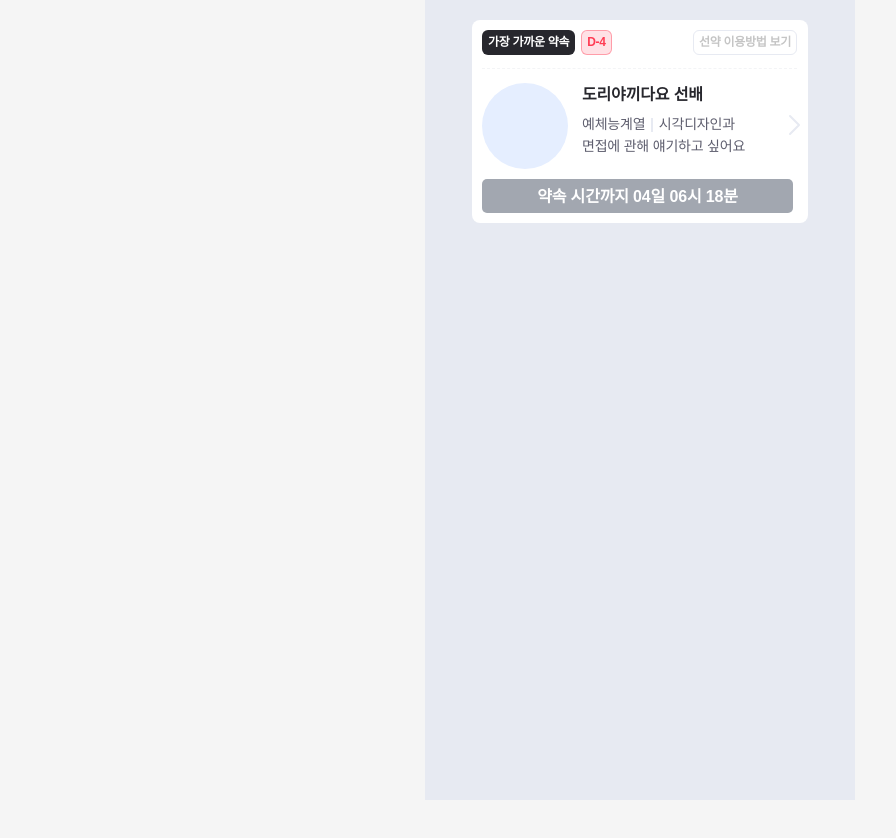
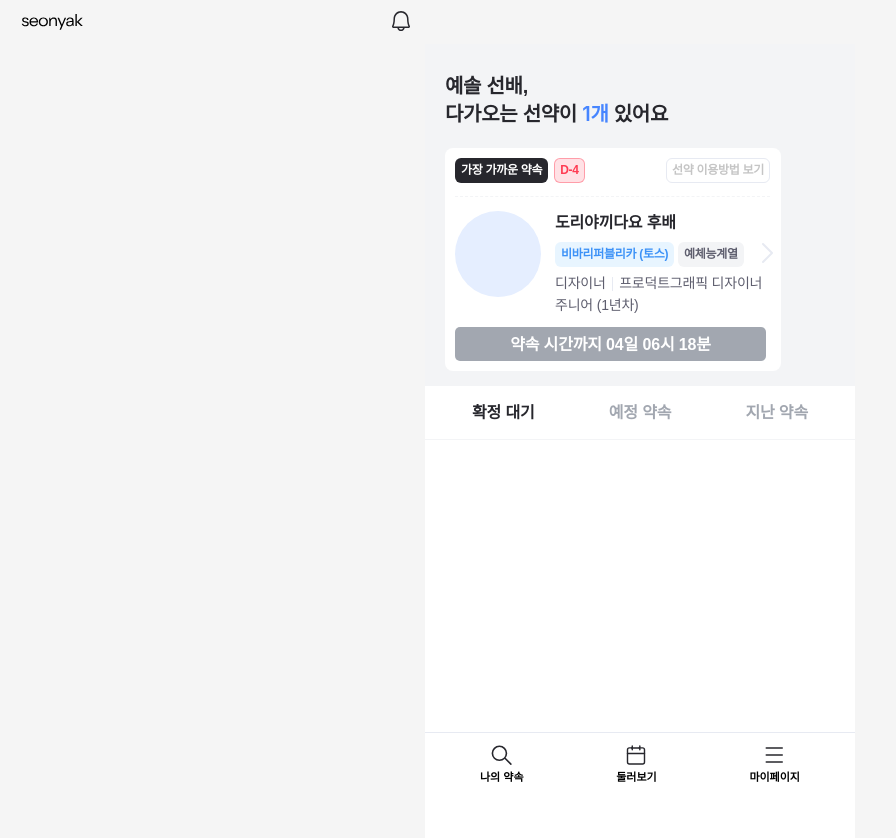
Before and after one commit to TEAM-SEONYAK/SEONYAK_CLIENT, a React (Vite) app: page / in a window 1280 px wide. Shown: the top 838 px of the page, without its empty margins (0-896 px from the left). Before the commit the page ends 800 px from the top, so only its background shows below. Built offline with nearby package versions, Linux system fonts and the light colour scheme; no server answers; a web font is replaced by a local one; what emotion-reset would draw is missing.

Commit message:
feat: 선후배에 따라 컴포넌트 분기처리

```diff
--- a/src/pages/promiseList/PromiseListPage.tsx
+++ b/src/pages/promiseList/PromiseListPage.tsx
@@ -1,24 +1,12 @@
-import styled from '@emotion/styled';
+import Layout from './commons/Layout';
 import RecentCard from './commons/RecentCard';
 
 const PromiseListPage = () => {
   return (
-    <TempWrapper>
+    <Layout>
       <RecentCard></RecentCard>
-    </TempWrapper>
+    </Layout>
   );
 };
 
 export default PromiseListPage;
-
-const TempWrapper = styled.div`
-  display: flex;
-  flex-direction: column;
-  align-items: center;
-
-  width: 100vw;
-  height: 100vh;
-  padding: 2rem;
-
-  background-color: ${({ theme }) => theme.colors.grayScaleLG2};
-`;
--- a/src/pages/promiseList/commons/Layout.tsx
+++ b/src/pages/promiseList/commons/Layout.tsx
@@ -1,17 +1,24 @@
 import styled from '@emotion/styled';
+import React from 'react';
 import PromiseTap from './PromiseTap';
 import Title from './Title';
 import { TempLogoIc, AlarmIc } from '../../../assets/svgs';
 import { Header } from '../../../components/commons/Header';
 import Nav from '../../../components/commons/Nav';
 
-const Layout = () => {
+interface LayoutPropType {
+  children: React.ReactNode;
+}
+
+const Layout = (props: LayoutPropType) => {
+  const { children } = props;
   return (
     <>
       <Header LeftSvg={TempLogoIc} RightSvg={AlarmIc} />
       <Wrapper>
         <RecentLayout>
           <Title name="예솔" userRole="SENIOR" count={1} />
+          {children}
         </RecentLayout>
         <PromiseTap />
         <Nav />
@@ -23,6 +30,10 @@ const Layout = () => {
 export default Layout;
 
 const Wrapper = styled.div`
+  display: flex;
+  flex-direction: column;
+  justify-content: center;
+
   width: 100vw;
   height: 100%;
   margin-top: 4.4rem;
@@ -32,6 +43,5 @@ const Wrapper = styled.div`
 
 const RecentLayout = styled.div`
   width: 100vw;
-  height: 31.5rem;
   padding: 1.5rem 2rem 0;
 `;
--- a/src/pages/promiseList/commons/RecentCard.tsx
+++ b/src/pages/promiseList/commons/RecentCard.tsx
@@ -7,6 +7,8 @@ import { calculateTimeLeft } from '../utils/calculateTimeLeft';
 
 const RecentCard = () => {
   // 약속 개수 임시 데이터
+  const name = '도리야끼다요';
+  const userRole = 'JUNIOR';
   const length = 2;
   const dummyDate = '2024.07.14';
   const startTime = '14:42';
@@ -24,7 +26,7 @@ const RecentCard = () => {
   const { diffText, diff, dDayDiff } = timeLeft;
 
   return (
-    <Wrapper>
+    <Wrapper $userRole={userRole}>
       <RecentNav>
         <RecentDayWrapper>
           <ProfileChip type="promiseNum" content={length ? '가장 가까운 약속' : '약속 없음'} />
@@ -36,13 +38,21 @@ const RecentCard = () => {
       <ProfileContainer>
         <TempImg />
         <InfoContainer>
-          <Name>도리야끼다요 선배</Name>
+          <Name>
+            {name} {userRole === 'SENIOR' ? '선배' : '후배'}
+          </Name>
+          {userRole === 'JUNIOR' && (
+            <CompanyContainer>
+              <ProfileChip type="company" content="비바리퍼블리카 (토스)" />
+              <ProfileChip type="field" content="예체능계열" />
+            </CompanyContainer>
+          )}
           <MajorDiv>
-            <Major>예체능계열</Major>
+            <Major>디자이너</Major>
             <Divider />
-            <Major>시각디자인과</Major>
+            <Major>프로덕트그래픽 디자이너</Major>
           </MajorDiv>
-          <Description>면접에 관해 얘기하고 싶어요</Description>
+          <Description>주니어 (1년차)</Description>
         </InfoContainer>
         <CardArrowRightGrayIcon />
       </ProfileContainer>
@@ -53,10 +63,11 @@ const RecentCard = () => {
 
 export default RecentCard;
 
-const Wrapper = styled.section`
+const Wrapper = styled.section<{ $userRole: string }>`
   position: relative;
 
   width: 33.6rem;
+  margin-bottom: ${({ $userRole }) => ($userRole === 'SENIOR' ? '2.4rem' : '1.5rem')};
   padding: 1rem 1.1rem 1rem 1rem;
   border-radius: 8px;
 
@@ -150,3 +161,11 @@ const CardArrowRightGrayIcon = styled(CardArrowRightGrayIc)`
   top: 9.3rem;
   right: 0.7rem;
 `;
+
+const CompanyContainer = styled.div`
+  display: flex;
+  gap: 0.4rem;
+  align-items: center;
+
+  margin-bottom: 0.6rem;
+`;
--- a/src/styles/emotion.d.ts
+++ b/src/styles/emotion.d.ts
@@ -36,8 +36,6 @@ declare module '@emotion/react' {
       transparentBlue_50: string;
       transparentRed_15: string;
       transparentRed_40: string;
-      chipBlueBg: string;
-      chipBlueText: string;
     };
     fonts: {
       Head1_B_20: SerializedStyles;
--- a/src/styles/theme.ts
+++ b/src/styles/theme.ts
@@ -35,8 +35,6 @@ export const theme = {
     transparentBlue_50: 'rgba(70, 133, 255, 0.5)',
     transparentRed_15: 'rgba(255, 57, 80, 0.15)',
     transparentRed_40: 'rgba(255, 57, 80, 0.4)',
-    chipBlueBg: 'rgba(232, 245, 255, 1)',
-    chipBlueText: 'rgba(61, 146, 247, 1)',
   },
   fonts: {
     Head1_B_20: css`
```
Also changed, not shown: src/pages/promiseList/commons/SeniorJobChip.tsx (added, +9 -0 lines).
